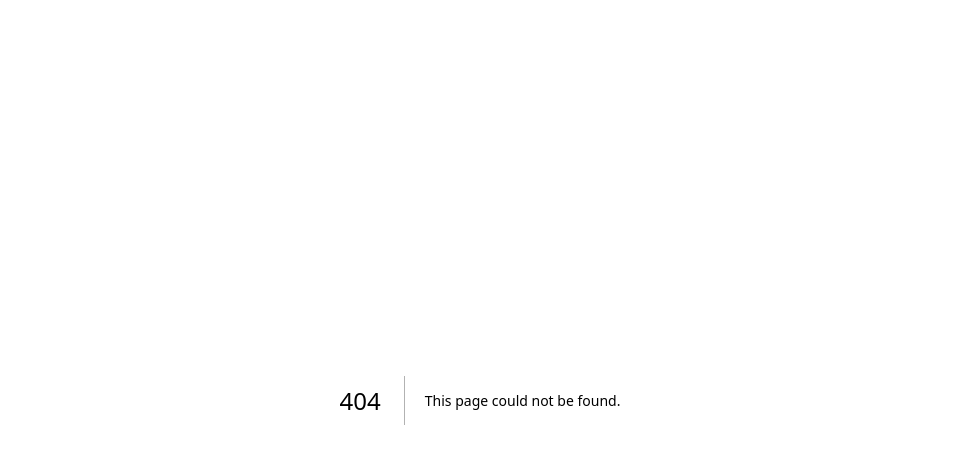
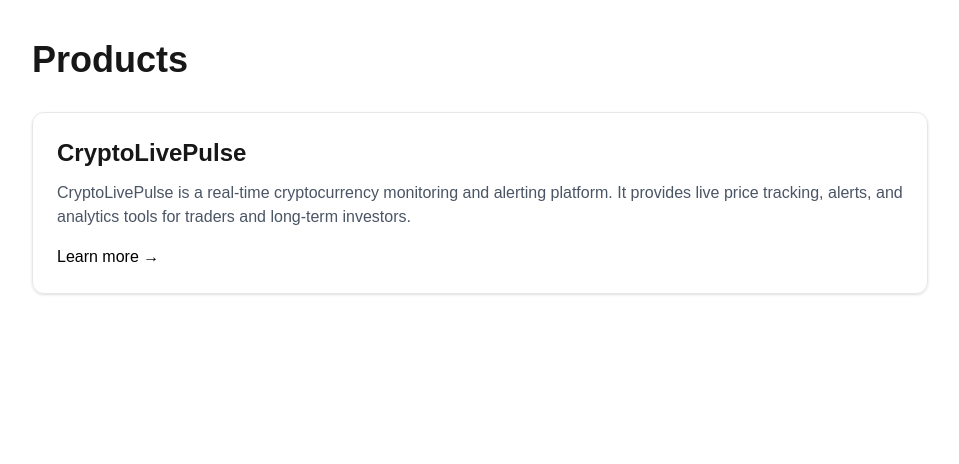
Before and after one commit to tektagma/tektagma-site, a Next.js app: page /products in a window 1280 px wide. Before the commit this address had no page. Shown: the top 464 px of the page, without its empty margins (160-1119 px from the left). Built offline with nearby package versions, Linux system fonts and the light colour scheme.

Commit message:
Add Products page and list CryptoLivePulse

```diff
--- a/src/app/page.js
+++ b/src/app/page.js
@@ -28,6 +28,7 @@
           {/* Desktop Nav */}
           <ul className="hidden sm:flex gap-6 text-sm font-medium text-gray-700">
             <li><Link href="/">Home</Link></li>
+            <li><Link href="/products">Products</Link></li>
             <li><Link href="#services">Services</Link></li>
             <li><Link href="/about">About</Link></li>
             <li><Link href="/contact">Contact</Link></li>
@@ -49,6 +50,7 @@
         {menuOpen && (
           <ul className="sm:hidden flex flex-col items-center gap-4 p-4 bg-white border-t border-gray-200">
             <li><Link href="/" onClick={() => setMenuOpen(false)}>Home</Link></li>
+            <li><Link href="/products" onClick={() => setMenuOpen(false)}>Products</Link></li>
             <li><Link href="#services" onClick={() => setMenuOpen(false)}>Services</Link></li>
             <li><Link href="/about" onClick={() => setMenuOpen(false)}>About</Link></li>
             <li><Link href="/contact" onClick={() => setMenuOpen(false)}>Contact</Link></li>
--- /dev/null
+++ b/src/app/products/page.js
@@ -0,0 +1,26 @@
+export default function ProductsPage() {
+  return (
+    <main className="min-h-screen p-10 text-center sm:text-left">
+      <div className="max-w-4xl mx-auto">
+        <h1 className="text-4xl font-bold mb-8">Products</h1>
+
+        <div className="space-y-8">
+          <div className="p-6 rounded-xl border border-gray-200 shadow-sm">
+            <h2 className="text-2xl font-bold mb-3">CryptoLivePulse</h2>
+            <p className="text-gray-600 mb-4">
+              CryptoLivePulse is a real-time cryptocurrency monitoring and alerting platform. It provides live price tracking, alerts, and analytics tools for traders and long-term investors.
+            </p>
+            <a
+              href="https://cryptolivepulse.com"
+              target="_blank"
+              rel="noopener noreferrer"
+              className="inline-block text-black hover:underline font-medium"
+            >
+              Learn more →
+            </a>
+          </div>
+        </div>
+      </div>
+    </main>
+  );
+}
```
Also changed, not shown: 1 other file (tests, documents, lock files or other folders).
